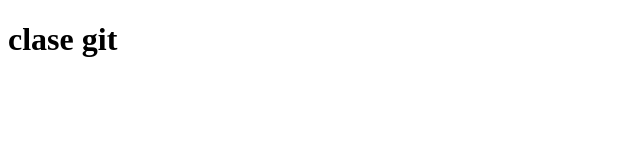
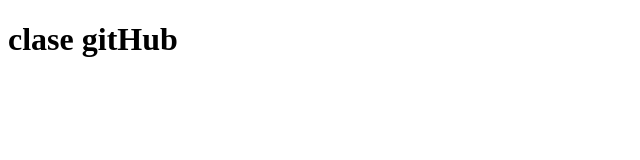
Before and after one commit to LilianaScussel/clasegit23536, a plain HTML site: page index.html in a window 1280 px wide. Shown: the whole page, without its empty margins (0-640 px from the left). Drawn offline with Linux system fonts and the light colour scheme.

Commit message:
2do comit

```diff
--- a/index.html
+++ b/index.html
@@ -3,9 +3,9 @@
 <head>
     <meta charset="UTF-8">
     <meta name="viewport" content="width=h1, initial-scale=1.0">
-    <title>Clase git</title>
+    <title>Clase gitHub</title>
 </head>
 <body>
-    <h1>clase git</h1>
+    <h1>clase gitHub</h1>
 </body>
 </html
```
Also changed, not shown: 1 other file.
